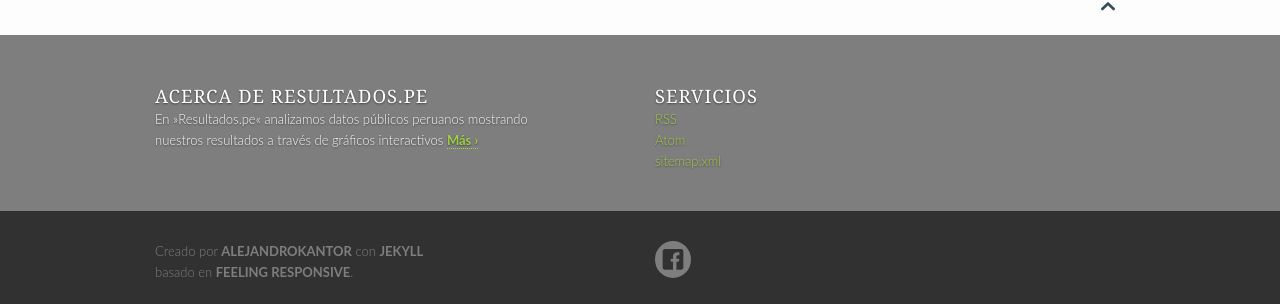
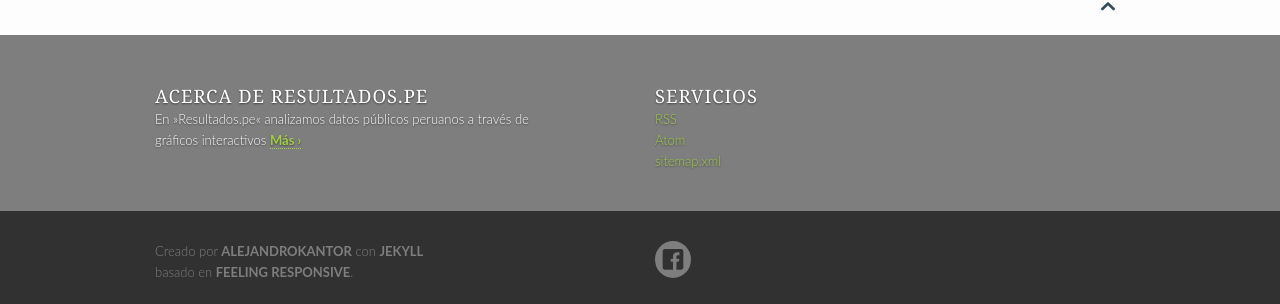
Before and after one commit to AlejandroKantor/resultados_pe, a Jekyll site: the page built from pages/pages-root-folder/index.md, in a window 1280 px wide. Shown: the part 1423-1727 px from the top of the page. Built offline with Jekyll 4.4.1, drawn with Linux system fonts in a browser that asks for light colours.

```diff
--- a/_config.yml
+++ b/_config.yml
@@ -16,7 +16,7 @@ slogan: "Resultados en gráficos interactivos"
 
 
 # The description is used on homepage and in the footer to quickly describe your website. Use a maximum of 150 characters for SEO-purposes.
-description: "En »Resultados.pe« analizamos datos públicos peruanos mostrando nuestros resultados a través de gráficos interactivos"
+description: "En »Resultados.pe« analizamos datos públicos peruanos a través de gráficos interactivos"
 
 # Main author of the website
 # See > authors.yml
@@ -229,7 +229,7 @@ sass:
 #
 # used in _includes/footer_scripts
 
-google_analytics_tracking_id: UA-60112281-1
+google_analytics_tracking_id: UA-71574787-1
 
 
 
```
